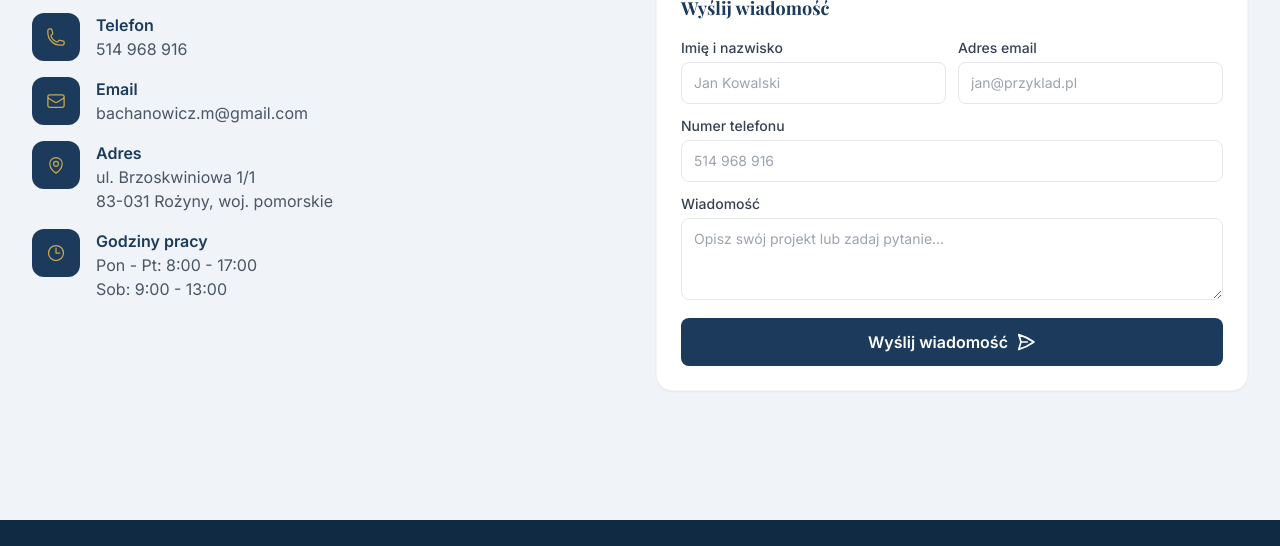
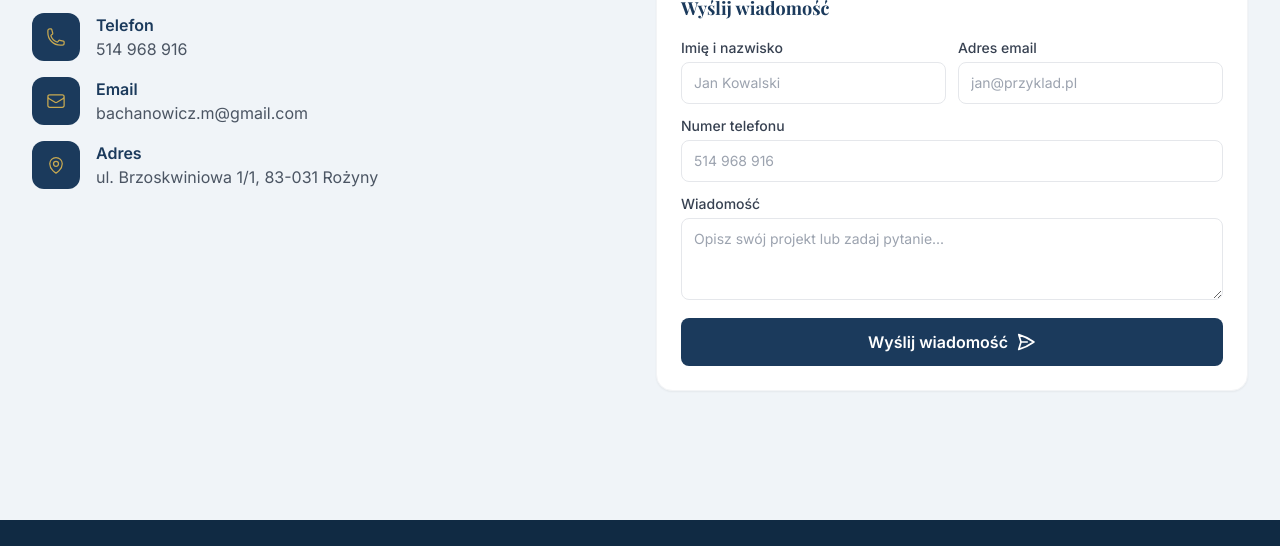
Before and after one commit to bachan90/website, a plain HTML site: page index.html in a window 1280 px wide. Shown: the part 3588-4134 px from the top of the page. Drawn offline with nearby package versions, Linux system fonts and the light colour scheme.

Commit message:
Add license, remove working hours, fix address layout
- Add All Rights Reserved license file
- Remove working hours from contact section
- Collapse address to single line for consistent item height

```diff
--- a/index.html
+++ b/index.html
@@ -440,20 +440,7 @@
               </div>
               <div>
                 <div class="font-semibold text-navy-800">Adres</div>
-                <p class="text-gray-600">ul. Brzoskwiniowa 1/1<br>83-031 Rożyny, woj. pomorskie</p>
-              </div>
-            </div>
-
-            <!-- Working hours -->
-            <div class="flex items-start gap-4">
-              <div class="w-12 h-12 bg-navy-800 rounded-xl flex items-center justify-center flex-shrink-0">
-                <svg class="w-5 h-5 text-gold-400" fill="none" stroke="currentColor" stroke-width="1.5" viewBox="0 0 24 24">
-                  <path stroke-linecap="round" stroke-linejoin="round" d="M12 6v6h4.5m4.5 0a9 9 0 11-18 0 9 9 0 0118 0z"/>
-                </svg>
-              </div>
-              <div>
-                <div class="font-semibold text-navy-800">Godziny pracy</div>
-                <p class="text-gray-600">Pon - Pt: 8:00 - 17:00<br>Sob: 9:00 - 13:00</p>
+                <p class="text-gray-600">ul. Brzoskwiniowa 1/1, 83-031 Rożyny</p>
               </div>
             </div>
           </div>
```
Also changed, not shown: 1 other file.
